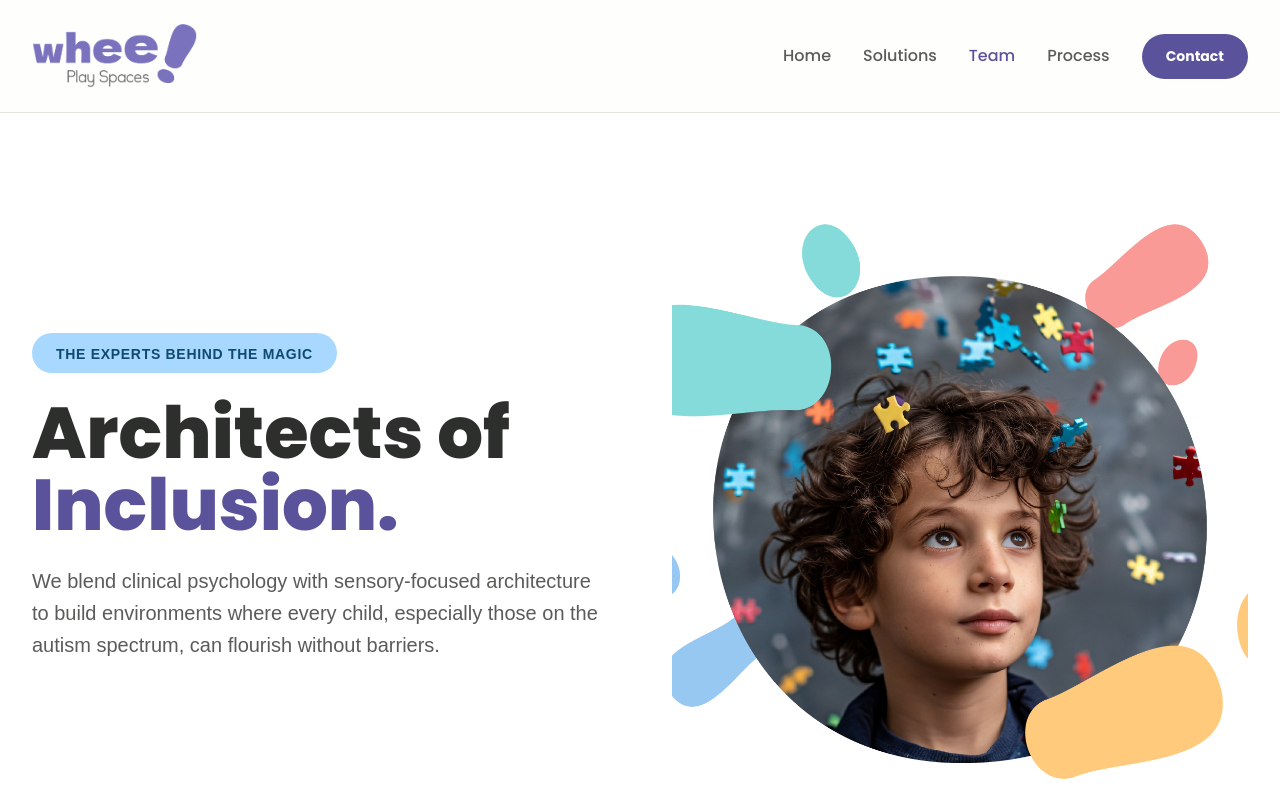
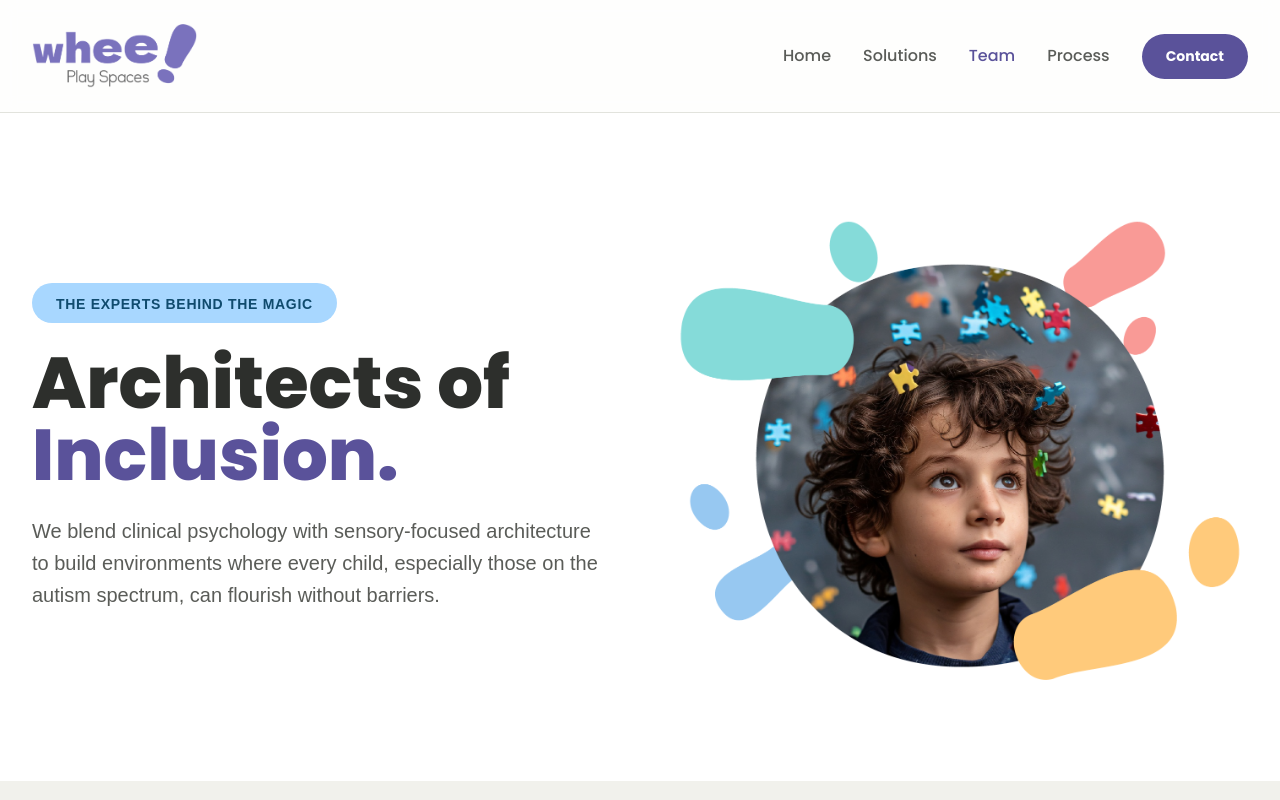
Before and after one commit to Juanhoy/whee, a React (Vite) app: page /team in a window 1280 px wide. Shown: the top 800 px of the page. Built offline with nearby package versions, Linux system fonts and the light colour scheme.

Commit message:
Add files via upload

```diff
--- a/src/app/pages/Home.tsx
+++ b/src/app/pages/Home.tsx
@@ -75,12 +75,12 @@ export function Home() {
               <motion.div
                 whileHover={{ y: -10 }}
                 transition={{ duration: 0.4 }}
-                className="rounded-[32px] overflow-hidden"
+                className="rounded-[32px] overflow-hidden flex items-center justify-center"
               >
                 <img
                   src={heroImg}
                   alt="Modern inclusive playground design"
-                  className="w-full h-[400px] md:h-[500px] object-cover hover:scale-105 transition-transform duration-700"
+                  className="w-full h-auto object-contain hover:scale-105 transition-transform duration-700"
                 />
               </motion.div>
             </motion.div>
--- a/src/app/pages/Team.tsx
+++ b/src/app/pages/Team.tsx
@@ -79,8 +79,8 @@ export function Team() {
             </div>
 
             <div className="relative">
-              <div className="rounded-[48px] overflow-hidden">
-                <img src={imgHero} alt="Team workspace" className="w-full h-[576px] object-cover" />
+              <div className="rounded-[48px] overflow-hidden flex items-center justify-center">
+                <img src={imgHero} alt="Team workspace" className="w-full h-auto object-contain" />
               </div>
             </div>
           </div>
```
